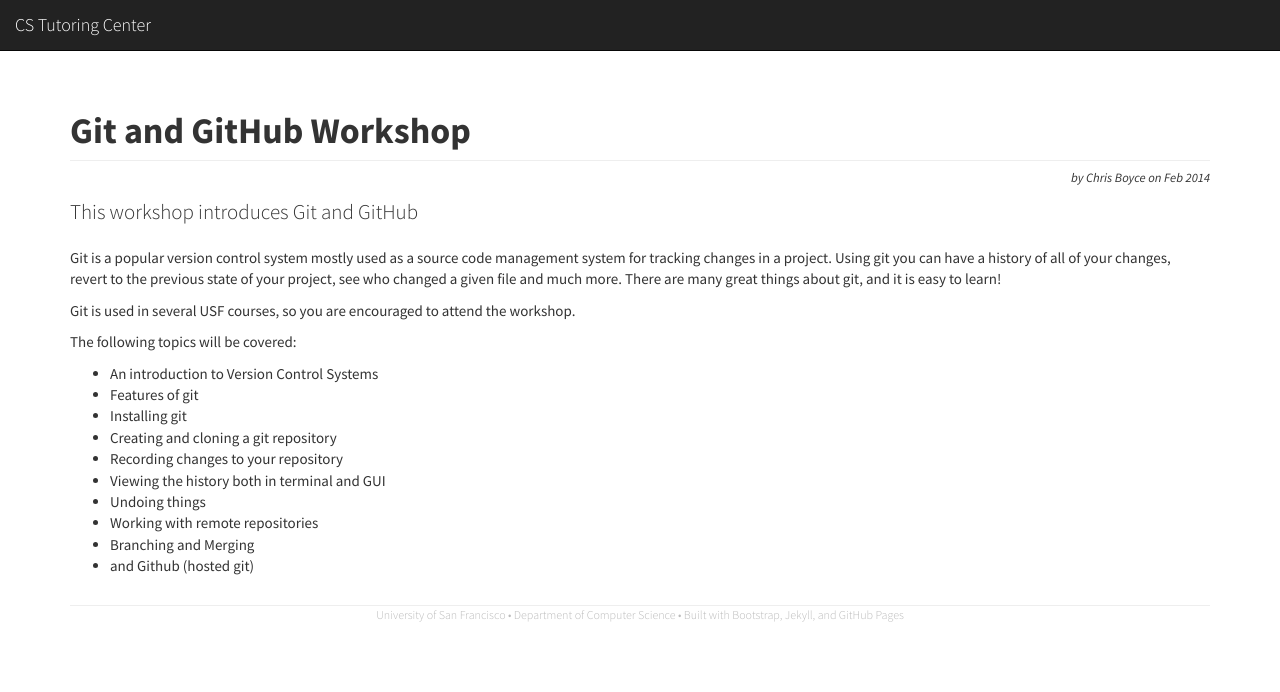
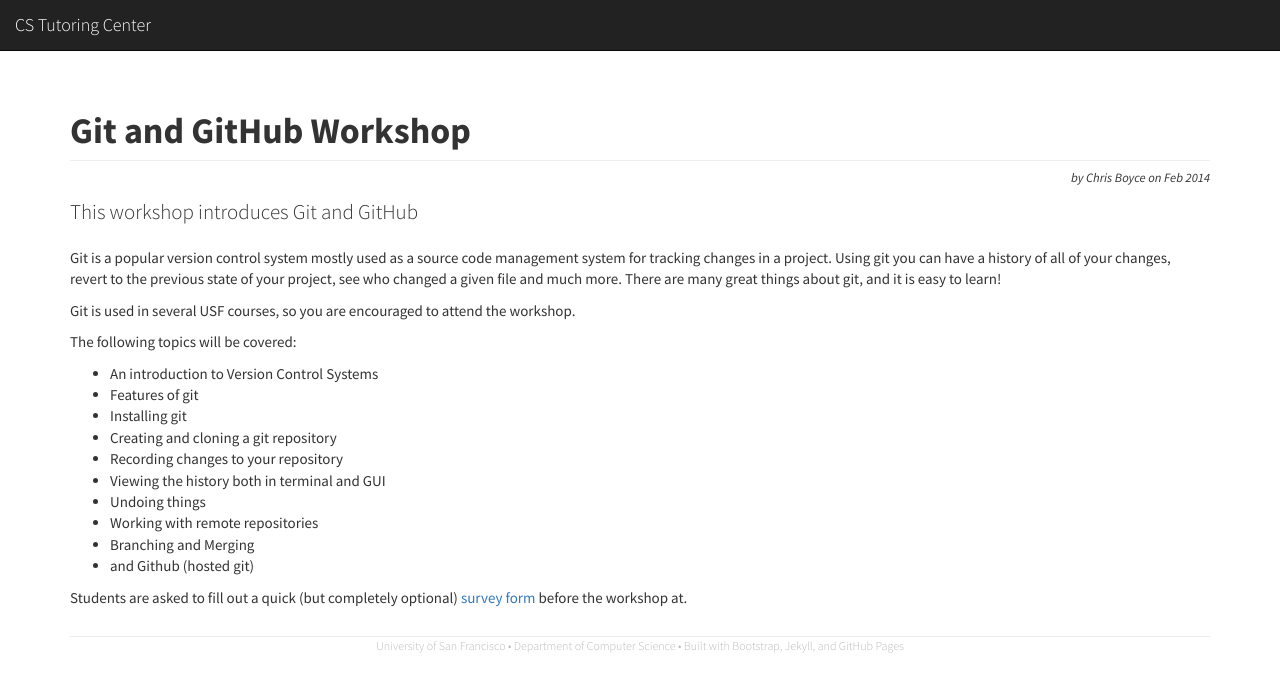
Before and after one commit to CSTutors/CSTutors.github.io, a Jekyll site: the page built from _posts/2014-02-03-git-and-github.html, in a window 1280 px wide. Shown: the top 692 px of the page. Built offline with Jekyll 4.4.1, drawn with Linux system fonts in a browser that asks for light colours; nearby versions of some CDN libraries.

Commit message:
Added survey link

```diff
--- a/_posts/2014-02-03-git-and-github.html
+++ b/_posts/2014-02-03-git-and-github.html
@@ -33,3 +33,5 @@ The following topics will be covered:
 <li> and Github (hosted git)</li>
 </ul>
 </p>
+
+<p>Students are asked to fill out a quick (but completely optional) <a href="https://docs.google.com/forms/d/1yOfd9Ge13sRl0idRdQCNFQ7O_MEgJxK6p31GQu4CFhg/viewform">survey form</a> before the workshop at.</p>
```
